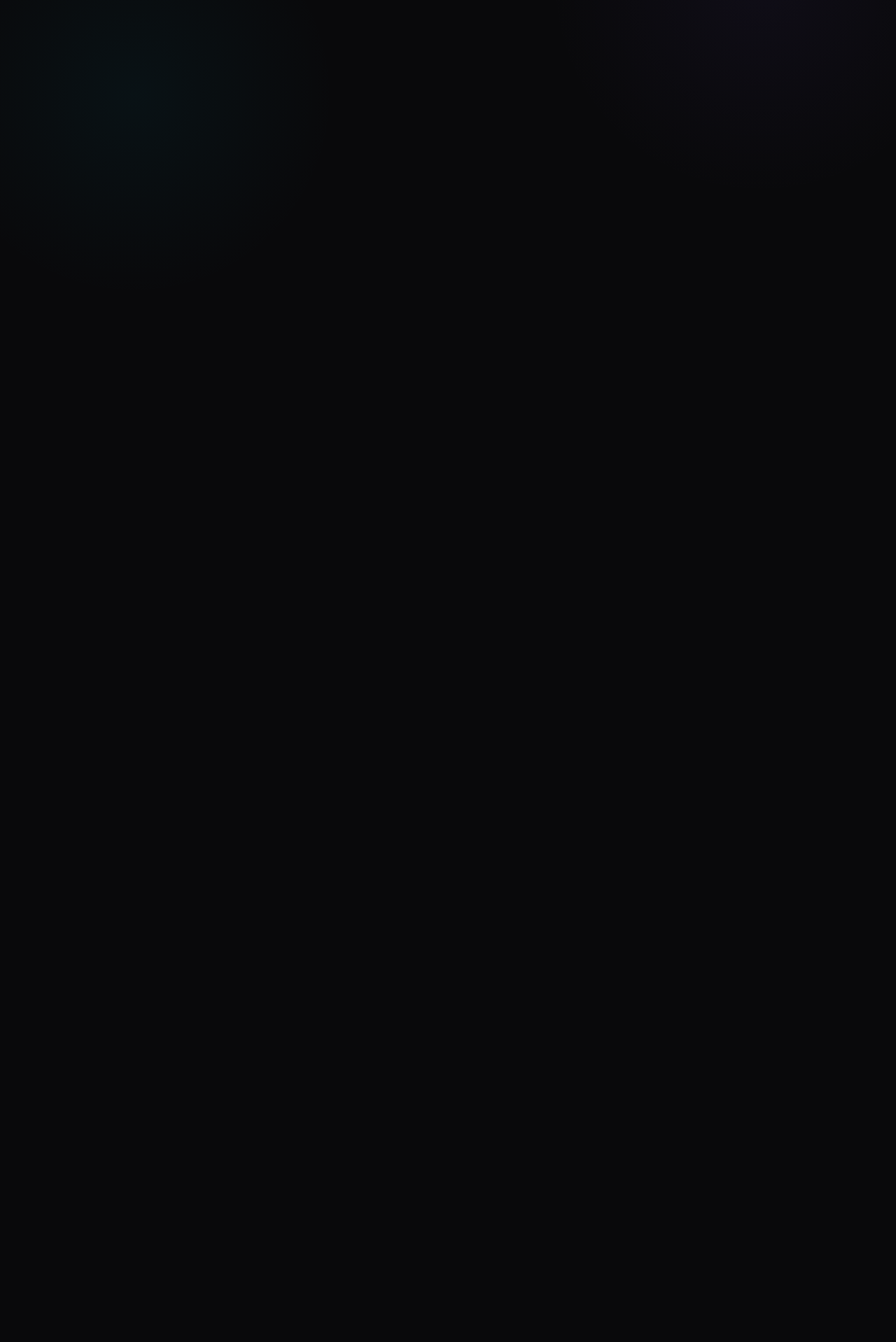
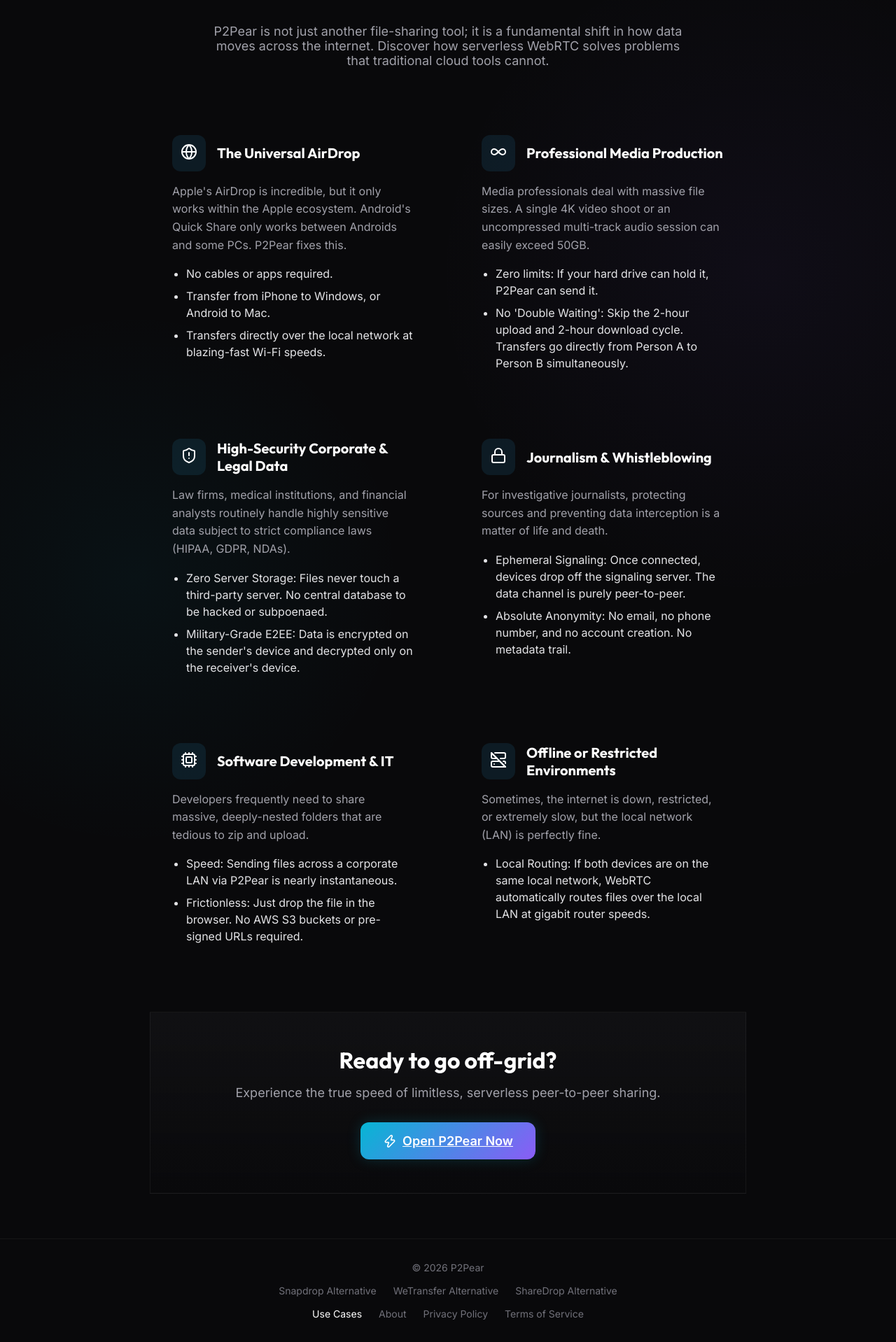
Before and after one commit to mrftech/P2Pear, a React (Vite) app: page /use-cases in a window 1280 px wide. Before the commit this address had no page. Shown: the part 264-2182 px from the top of the page at 70% size. Before the commit the page ends 800 px from the top, so only its background shows below. Built offline with nearby package versions, Linux system fonts and the light colour scheme.

Commit message:
feat: add use cases webpage and seo rendering

```diff
--- a/prerender.js
+++ b/prerender.js
@@ -33,6 +33,12 @@
     title: 'P2Pear | The Secure ShareDrop Alternative',
     description: 'A modern, end-to-end encrypted alternative to ShareDrop. Transfer files instantly across any network without size limits.',
     keywords: 'sharedrop alternative, p2p file transfer, secure airdrop alternative'
+  },
+  {
+    path: 'use-cases',
+    title: 'P2Pear | Professional & Secure Use Cases',
+    description: 'Discover how P2Pear is used for professional media production, secure corporate transfers, and cross-platform file sharing without limits.',
+    keywords: 'p2pear use cases, professional file transfer, secure file sharing, hipaa compliant file transfer'
   }
 ];
 
--- a/src/App.tsx
+++ b/src/App.tsx
@@ -6,6 +6,7 @@
 import { FileShare } from './components/FileShare';
 import { LegalView } from './views/LegalView';
 import { SeoLandingView } from './views/SeoLandingView';
+import { UseCasesView } from './views/UseCasesView';
 import { clearWorkspace, wipeOnNewSession, syncChannel } from './lib/db';
 import { ShieldAlert } from 'lucide-react';
 import './index.css';
@@ -108,6 +109,7 @@
             <Link to="/sharedrop-alternative" style={{ color: 'inherit', textDecoration: 'none' }}>ShareDrop Alternative</Link>
           </div>
           <div style={{ display: 'flex', justifyContent: 'center', gap: '1.5rem', flexWrap: 'wrap' }}>
+            <Link to="/use-cases" style={{ color: 'inherit', textDecoration: 'none' }}>Use Cases</Link>
             <Link to="/about" style={{ color: 'inherit', textDecoration: 'none' }}>About</Link>
             <Link to="/privacy" style={{ color: 'inherit', textDecoration: 'none' }}>Privacy Policy</Link>
             <Link to="/terms" style={{ color: 'inherit', textDecoration: 'none' }}>Terms of Service</Link>
@@ -121,6 +123,7 @@
     <Routes>
       <Route path="/" element={<MainApp />} />
       <Route path="/about" element={<LegalView page="about" />} />
+      <Route path="/use-cases" element={<UseCasesView />} />
       <Route path="/privacy" element={<LegalView page="privacy" />} />
       <Route path="/terms" element={<LegalView page="terms" />} />
       <Route path="/snapdrop-alternative" element={<SeoLandingView competitor="Snapdrop" />} />
--- a/src/views/LegalView.tsx
+++ b/src/views/LegalView.tsx
@@ -109,6 +109,12 @@
           <div className="legal-content" style={{ lineHeight: '1.7', color: 'var(--text-secondary)' }}>
             {body}
           </div>
+          <div style={{ display: 'flex', justifyContent: 'center', gap: '1.5rem', flexWrap: 'wrap', marginTop: '3rem', paddingTop: '2rem', borderTop: '1px solid rgba(255,255,255,0.1)' }}>
+            <Link to="/use-cases" style={{ color: 'inherit', textDecoration: 'none' }}>Use Cases</Link>
+            <Link to="/about" style={{ color: page === 'about' ? '#fff' : 'inherit', textDecoration: 'none' }}>About</Link>
+            <Link to="/privacy" style={{ color: page === 'privacy' ? '#fff' : 'inherit', textDecoration: 'none' }}>Privacy Policy</Link>
+            <Link to="/terms" style={{ color: page === 'terms' ? '#fff' : 'inherit', textDecoration: 'none' }}>Terms of Service</Link>
+          </div>
         </div>
       </main>
     </div>
--- /dev/null
+++ b/src/views/UseCasesView.tsx
@@ -0,0 +1,136 @@
+import React, { useEffect } from 'react';
+import { Link } from 'react-router-dom';
+import { ShieldAlert, Zap, Globe, Lock, Cpu, ServerOff, Infinity as InfinityIcon } from 'lucide-react';
+
+export const UseCasesView: React.FC = () => {
+  useEffect(() => {
+    window.scrollTo(0, 0);
+  }, []);
+
+  const cases = [
+    {
+      icon: <Globe size={24} className="accent" />,
+      title: "The Universal AirDrop",
+      description: "Apple's AirDrop is incredible, but it only works within the Apple ecosystem. Android's Quick Share only works between Androids and some PCs. P2Pear fixes this.",
+      points: [
+        "No cables or apps required.",
+        "Transfer from iPhone to Windows, or Android to Mac.",
+        "Transfers directly over the local network at blazing-fast Wi-Fi speeds."
+      ]
+    },
+    {
+      icon: <InfinityIcon size={24} className="accent" />,
+      title: "Professional Media Production",
+      description: "Media professionals deal with massive file sizes. A single 4K video shoot or an uncompressed multi-track audio session can easily exceed 50GB.",
+      points: [
+        "Zero limits: If your hard drive can hold it, P2Pear can send it.",
+        "No 'Double Waiting': Skip the 2-hour upload and 2-hour download cycle. Transfers go directly from Person A to Person B simultaneously."
+      ]
+    },
+    {
+      icon: <ShieldAlert size={24} className="accent" />,
+      title: "High-Security Corporate & Legal Data",
+      description: "Law firms, medical institutions, and financial analysts routinely handle highly sensitive data subject to strict compliance laws (HIPAA, GDPR, NDAs).",
+      points: [
+        "Zero Server Storage: Files never touch a third-party server. No central database to be hacked or subpoenaed.",
+        "Military-Grade E2EE: Data is encrypted on the sender's device and decrypted only on the receiver's device."
+      ]
+    },
+    {
+      icon: <Lock size={24} className="accent" />,
+      title: "Journalism & Whistleblowing",
+      description: "For investigative journalists, protecting sources and preventing data interception is a matter of life and death.",
+      points: [
+        "Ephemeral Signaling: Once connected, devices drop off the signaling server. The data channel is purely peer-to-peer.",
+        "Absolute Anonymity: No email, no phone number, and no account creation. No metadata trail."
+      ]
+    },
+    {
+      icon: <Cpu size={24} className="accent" />,
+      title: "Software Development & IT",
+      description: "Developers frequently need to share massive, deeply-nested folders that are tedious to zip and upload.",
+      points: [
+        "Speed: Sending files across a corporate LAN via P2Pear is nearly instantaneous.",
+        "Frictionless: Just drop the file in the browser. No AWS S3 buckets or pre-signed URLs required."
+      ]
+    },
+    {
+      icon: <ServerOff size={24} className="accent" />,
+      title: "Offline or Restricted Environments",
+      description: "Sometimes, the internet is down, restricted, or extremely slow, but the local network (LAN) is perfectly fine.",
+      points: [
+        "Local Routing: If both devices are on the same local network, WebRTC automatically routes files over the local LAN at gigabit router speeds."
+      ]
+    }
+  ];
+
+  return (
+    <div className="app-layout" style={{ height: 'auto', minHeight: '100vh' }}>
+      <header className="app-header">
+        <Link to="/" className="logo" style={{ textDecoration: 'none', color: 'inherit' }}>
+          <img src="/favicon.png" alt="P2Pear" style={{ width: 36, height: 36 }} />
+          <span className="logo-text">P2Pear</span>
+        </Link>
+      </header>
+
+      <main className="app-main" style={{ justifyContent: 'flex-start', paddingTop: '4rem', paddingBottom: '4rem', overflow: 'visible' }}>
+        <div style={{ maxWidth: '900px', margin: '0 auto', padding: '0 1.5rem' }}>
+
+          <div style={{ textAlign: 'center', marginBottom: '4rem' }}>
+            <h1 className="title-gradient" style={{ fontSize: 'clamp(2.5rem, 5vw, 4rem)', lineHeight: 1.1, marginBottom: '1.5rem' }}>
+              P2Pear Use Cases & Scenarios
+            </h1>
+            <p className="subtitle" style={{ fontSize: '1.125rem', maxWidth: '700px', margin: '0 auto' }}>
+              P2Pear is not just another file-sharing tool; it is a fundamental shift in how data moves across the internet. Discover how serverless WebRTC solves problems that traditional cloud tools cannot.
+            </p>
+          </div>
+
+          <div style={{ display: 'grid', gridTemplateColumns: 'repeat(auto-fit, minmax(300px, 1fr))', gap: '2rem', marginBottom: '4rem' }}>
+            {cases.map((useCase, index) => (
+              <div key={index} className="card" style={{ padding: '2rem', display: 'flex', flexDirection: 'column', gap: '1rem' }}>
+                <div style={{ display: 'flex', alignItems: 'center', gap: '1rem' }}>
+                  <div style={{ background: 'rgba(56, 189, 248, 0.1)', padding: '0.75rem', borderRadius: '12px' }}>
+                    {useCase.icon}
+                  </div>
+                  <h3 style={{ fontSize: '1.25rem', margin: 0 }}>{useCase.title}</h3>
+                </div>
+                <p style={{ color: '#a1a1aa', lineHeight: 1.6, margin: 0 }}>{useCase.description}</p>
+                <ul style={{ color: '#e4e4e7', paddingLeft: '1.25rem', margin: 0, display: 'flex', flexDirection: 'column', gap: '0.5rem' }}>
+                  {useCase.points.map((point, idx) => (
+                    <li key={idx} style={{ lineHeight: 1.5 }}>{point}</li>
+                  ))}
+                </ul>
+              </div>
+            ))}
+          </div>
+
+          <div className="card" style={{ padding: '3rem', textAlign: 'center', background: 'linear-gradient(180deg, rgba(24,24,27,0.5) 0%, rgba(9,9,11,1) 100%)', border: '1px solid rgba(255,255,255,0.05)' }}>
+            <h2 style={{ fontSize: '2rem', marginBottom: '1rem', color: '#fff' }}>Ready to go off-grid?</h2>
+            <p style={{ color: '#a1a1aa', marginBottom: '2rem', fontSize: '1.125rem' }}>
+              Experience the true speed of limitless, serverless peer-to-peer sharing.
+            </p>
+            <Link to="/" className="btn btn-primary" style={{ display: 'inline-flex', padding: '1rem 2rem', fontSize: '1.125rem' }}>
+              <Zap size={20} /> Open P2Pear Now
+            </Link>
+          </div>
+
+        </div>
+      </main>
+
+      <footer style={{ padding: '2rem', textAlign: 'center', color: '#71717a', fontSize: '0.875rem', borderTop: '1px solid rgba(255,255,255,0.05)' }}>
+        <p style={{ margin: '0 0 1rem 0' }}>© 2026 P2Pear</p>
+        <div style={{ display: 'flex', justifyContent: 'center', gap: '1.5rem', flexWrap: 'wrap', marginBottom: '1rem' }}>
+          <Link to="/snapdrop-alternative" style={{ color: 'inherit', textDecoration: 'none' }}>Snapdrop Alternative</Link>
+          <Link to="/wetransfer-alternative" style={{ color: 'inherit', textDecoration: 'none' }}>WeTransfer Alternative</Link>
+          <Link to="/sharedrop-alternative" style={{ color: 'inherit', textDecoration: 'none' }}>ShareDrop Alternative</Link>
+        </div>
+        <div style={{ display: 'flex', justifyContent: 'center', gap: '1.5rem', flexWrap: 'wrap' }}>
+          <Link to="/use-cases" style={{ color: '#fff', textDecoration: 'none' }}>Use Cases</Link>
+          <Link to="/about" style={{ color: 'inherit', textDecoration: 'none' }}>About</Link>
+          <Link to="/privacy" style={{ color: 'inherit', textDecoration: 'none' }}>Privacy Policy</Link>
+          <Link to="/terms" style={{ color: 'inherit', textDecoration: 'none' }}>Terms of Service</Link>
+        </div>
+      </footer>
+    </div>
+  );
+};
```
Also changed, not shown: 1 other file (tests, documents, lock files or other folders).
